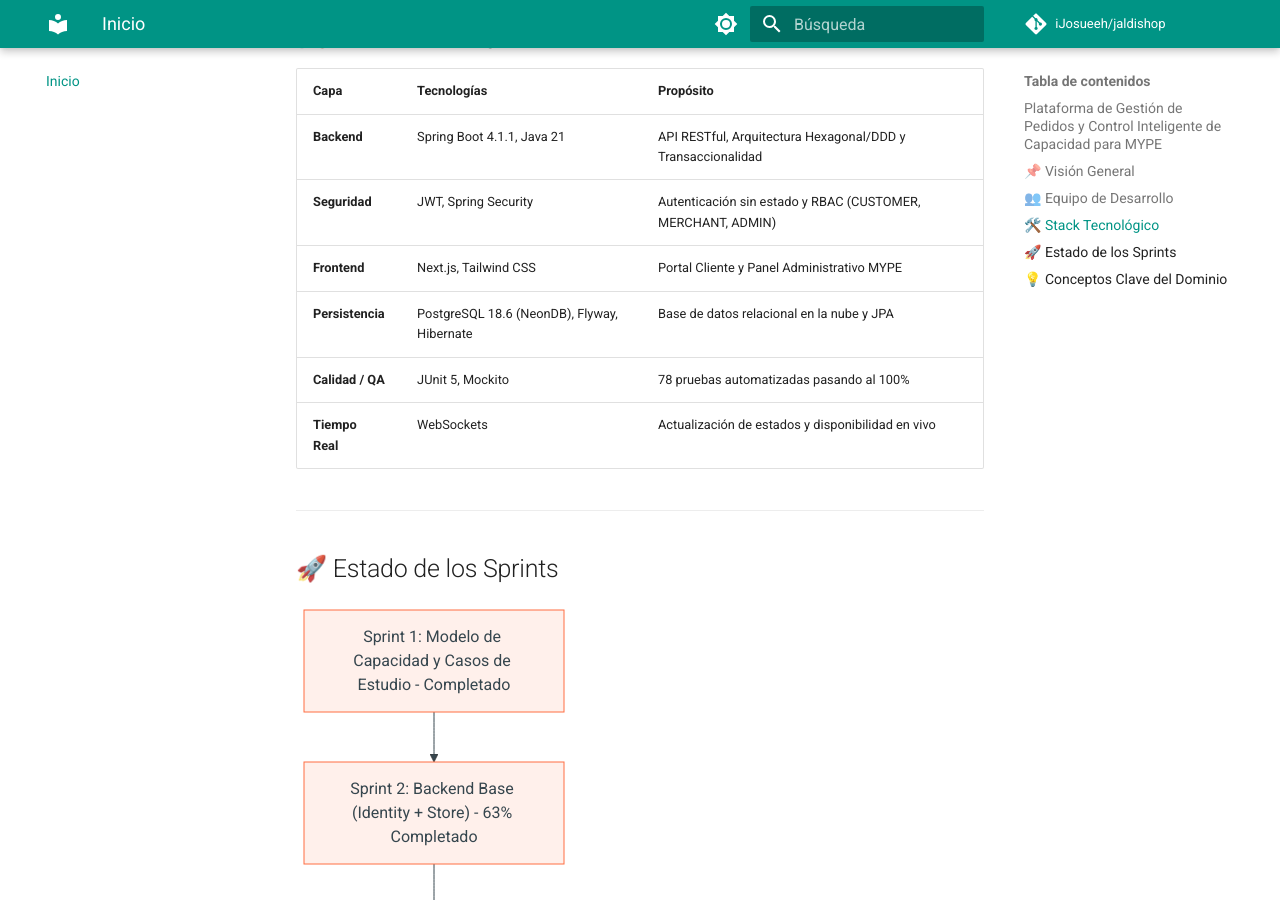
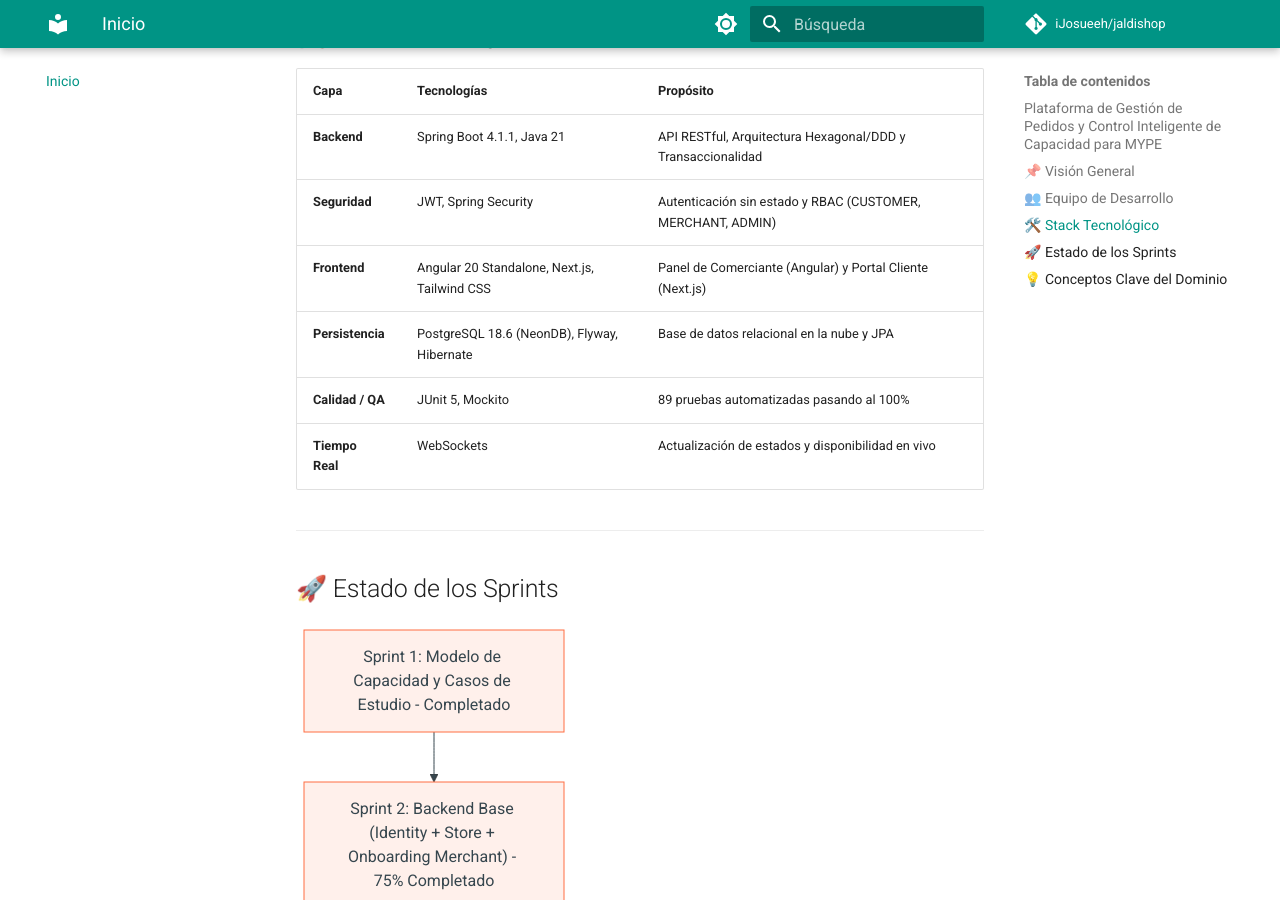
Before and after one commit to iJosueeh/jaldishop, an MkDocs documentation site: the page built from docs/index.md, in a window 1280 px wide and 900 px high, scrolled down 1174 px. Built offline with MkDocs 1.6.1 and Material for MkDocs 9.7.7, drawn with Linux system fonts in a browser that asks for light colours; comment, search, counter and statistics services are not loaded.

```diff
--- a/docs/index.md
+++ b/docs/index.md
@@ -58,9 +58,9 @@ flowchart LR
 |:---|:---|:---|
 | **Backend** | Spring Boot 4.1.1, Java 21 | API RESTful, Arquitectura Hexagonal/DDD y Transaccionalidad |
 | **Seguridad** | JWT, Spring Security | Autenticación sin estado y RBAC (CUSTOMER, MERCHANT, ADMIN) |
-| **Frontend** | Next.js, Tailwind CSS | Portal Cliente y Panel Administrativo MYPE |
+| **Frontend** | Angular 20 Standalone, Next.js, Tailwind CSS | Panel de Comerciante (Angular) y Portal Cliente (Next.js) |
 | **Persistencia** | PostgreSQL 18.6 (NeonDB), Flyway, Hibernate | Base de datos relacional en la nube y JPA |
-| **Calidad / QA** | JUnit 5, Mockito | 78 pruebas automatizadas pasando al 100% |
+| **Calidad / QA** | JUnit 5, Mockito | 89 pruebas automatizadas pasando al 100% |
 | **Tiempo Real** | WebSockets | Actualización de estados y disponibilidad en vivo |
 
 ---
```
Also changed, not shown: other parts of docs/index.md (+1 -1 lines), README.md (+7 -6 lines), docs/06-scrum/sprint-02.md (+3 -1 lines).
